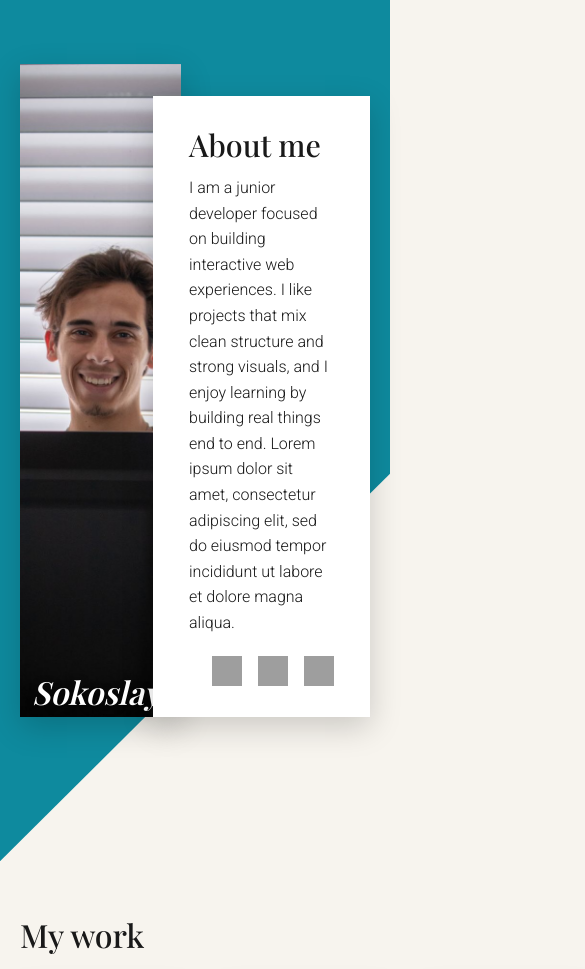
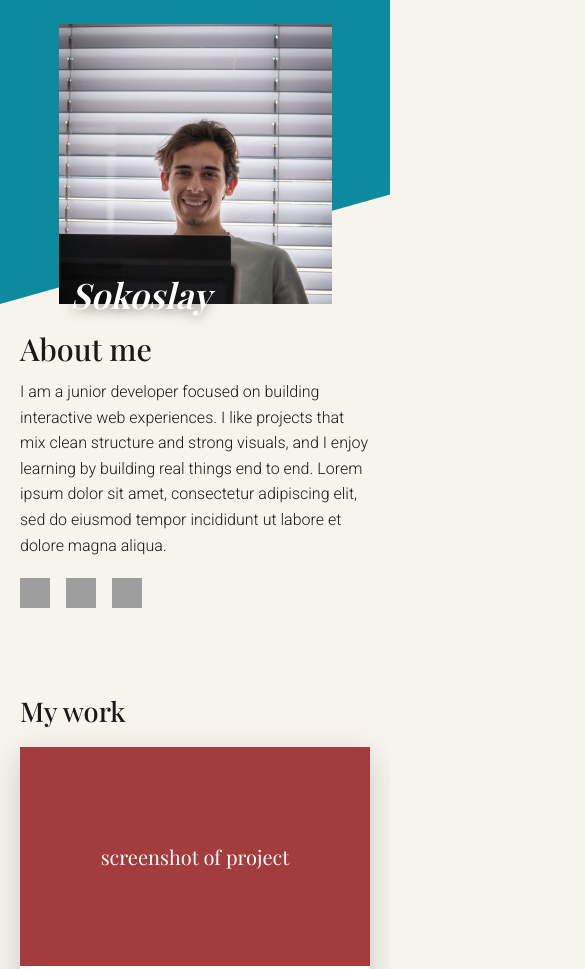
Before and after one commit to Sokoshy/homepage-top, a plain HTML site: page index.html in a window 390 px wide. Shown: the top 969 px of the page, 585 px wide, since content can reach past the window. Drawn offline with nearby package versions, Linux system fonts and the light colour scheme; grey boxes are pictures that could not be loaded; a web font is replaced by a local one.

Commit message:
feat: make the homepage responsive
- tablet <=1000px: name on the teal top-right, 2-column work grid, tall photo crop
- mobile <=500px: inset portrait rectangle inside the teal band, about text on cream
  (no card), single-column work grid, stacked footer; band stops at the photo bottom
- hero name is a sibling of the figure so it can sit off the photo
- style: comment pass, why over what

```diff
--- a/css/style.css
+++ b/css/style.css
@@ -109,6 +109,7 @@ img {
   position: relative;
   box-shadow: var(--shadow);
   line-height: 0;
+  aspect-ratio: 4 / 5;
 }
 
 .hero__photo img {
@@ -118,9 +119,11 @@ img {
 }
 
 .hero__name {
-  position: absolute;
-  left: 0.75rem;
-  bottom: 0.5rem;
+  grid-area: 1 / 1;
+  align-self: end;
+  justify-self: start;
+  z-index: 2;
+  margin: 0 0 -0.35em 0.75rem;
   line-height: 1.1;
   max-width: 90%;
   color: var(--white);
@@ -303,6 +306,168 @@ img {
   width: 100%;
   height: clamp(320px, 42vw, 500px);
   object-fit: cover;
-  object-position: center 18%;
+  object-position: center 18%; /* favor the face in the crop */
   box-shadow: var(--shadow);
 }
+
+/* ===== Tablet (<= 1000px) ===== */
+
+@media (max-width: 1000px) {
+  .hero {
+    padding: 3rem 0 8rem;
+  }
+
+  .hero::before {
+    /* keep the diagonal, just steeper for a shorter hero */
+    clip-path: polygon(0 0, 100% 0, 100% 58%, 0 100%);
+  }
+
+  .hero__grid {
+    grid-template-columns: minmax(0, 430px) 1fr;
+    column-gap: 2rem;
+    align-items: start;
+  }
+
+  .hero__photo {
+    grid-area: auto;
+    grid-column: 1;
+    grid-row: 1;
+    width: 100%;
+    aspect-ratio: 2 / 3;
+  }
+
+  .hero__name {
+    grid-area: auto;
+    grid-column: 2;
+    grid-row: 1;
+    justify-self: end;
+    align-self: start;
+    margin: 0.5rem 0 0;
+    text-shadow: none;
+    font-size: clamp(2.3rem, 6vw, 3.3rem);
+  }
+
+  .about-card {
+    grid-area: auto;
+    grid-column: 1 / -1;
+    grid-row: 2;
+    justify-self: center;
+    align-self: auto;
+    max-width: none;
+    width: min(600px, 94%);
+    margin: -5rem 0 0; /* upward overlap while staying in flow */
+    z-index: 2;
+  }
+
+  .work__grid {
+    grid-template-columns: repeat(2, 1fr);
+    gap: 1.75rem;
+  }
+
+  .contact__grid {
+    gap: 2rem;
+  }
+
+  .contact__photo {
+    max-width: 380px;
+    height: clamp(280px, 38vw, 420px);
+  }
+}
+
+/* ===== Mobile (<= 500px) ===== */
+
+@media (max-width: 500px) {
+  .hero {
+    --photo-h: clamp(280px, 66vw, 340px); /* shared between the photo and the teal band */
+    padding: 0 0 2.5rem;
+  }
+
+  .hero::before {
+    top: 0;
+    bottom: auto;
+    height: calc(var(--photo-h) + 1.5rem);
+    clip-path: polygon(0 0, 100% 0, 100% 64%, 0 100%);
+  }
+
+  .hero__grid {
+    grid-template-columns: 1fr;
+    column-gap: 0;
+  }
+
+  .hero__photo {
+    grid-column: 1;
+    grid-row: 1;
+    width: min(78%, 320px);
+    margin: 1.5rem auto 0;
+    box-shadow: none;
+    height: var(--photo-h); /* band and photo share this, keep them in sync */
+  }
+
+  .hero__photo img {
+    object-position: center 15%;
+    height: 100%;
+  }
+
+  /* Name back onto the photo, bottom-left, white; anchored to the photo's left edge */
+  .hero__name {
+    grid-column: 1;
+    grid-row: 1;
+    justify-self: start;
+    align-self: end;
+    margin: 0 0 -0.3em calc((100% - min(78%, 320px)) / 2 + 0.75rem);
+    font-size: clamp(2rem, 9vw, 2.75rem);
+    text-shadow: 0 2px 12px rgb(0 0 0 / 0.55);
+  }
+
+  /* About block */
+  .about-card {
+    grid-column: 1;
+    grid-row: 2;
+    width: 100%;
+    max-width: none;
+    margin: 1.75rem 0 0;
+    justify-self: stretch;
+    align-self: auto;
+    padding: 0;
+    background: transparent;
+    box-shadow: none;
+  }
+
+  .about-card__icons {
+    justify-content: flex-start;
+  }
+
+  .work {
+    padding: 2.5rem 0 4rem;
+  }
+
+  .work__title {
+    font-size: 1.7rem;
+    margin-bottom: 1.25rem;
+  }
+
+  .work__grid {
+    grid-template-columns: 1fr;
+    gap: 1.5rem;
+  }
+
+  .project-card__shot {
+    aspect-ratio: 16 / 10;
+    font-size: 1.25rem;
+  }
+
+  /* Footer stacks */
+  .contact__grid {
+    flex-direction: column;
+    align-items: flex-start;
+    gap: 1.75rem;
+    padding: 2.5rem 0;
+  }
+
+  .contact__photo {
+    max-width: none;
+    width: 100%;
+    height: clamp(220px, 58vw, 320px);
+    object-position: center 15%;
+  }
+}
--- a/index.html
+++ b/index.html
@@ -16,8 +16,8 @@
       <div class="container hero__grid">
         <figure class="hero__photo">
           <img src="assets/portrait.jpg" alt="Portrait of Sokoslay">
-          <figcaption class="hero__name">Sokoslay</figcaption>
         </figure>
+        <p class="hero__name">Sokoslay</p>
         <div class="card about-card">
           <h2>About me</h2>
           <p>
```
